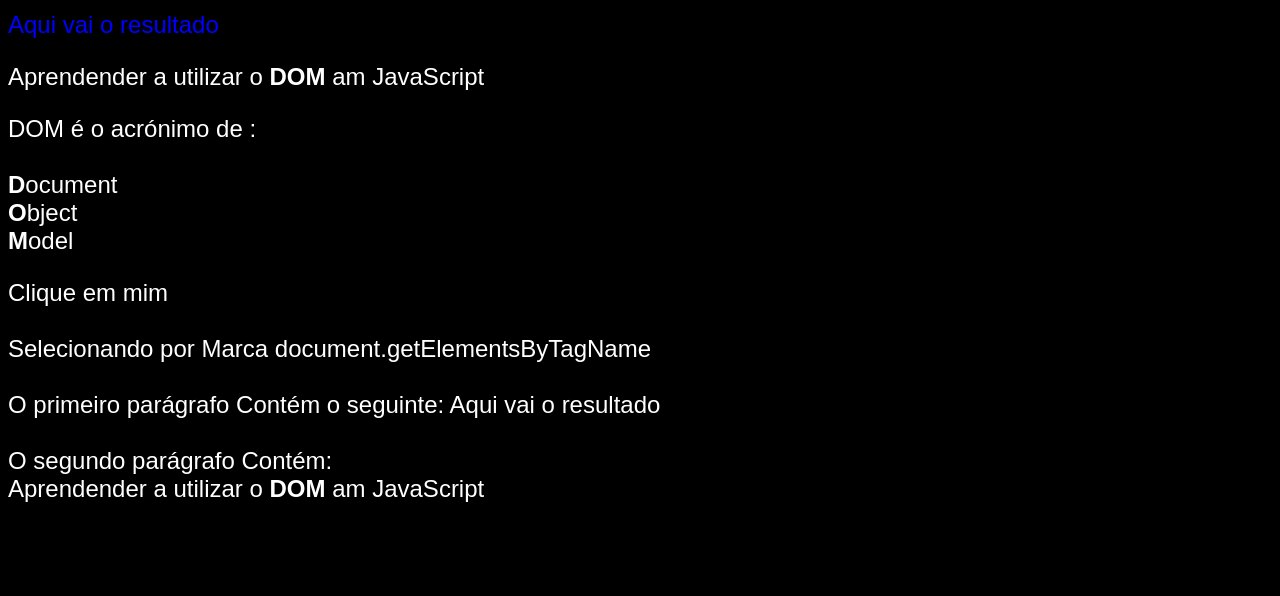
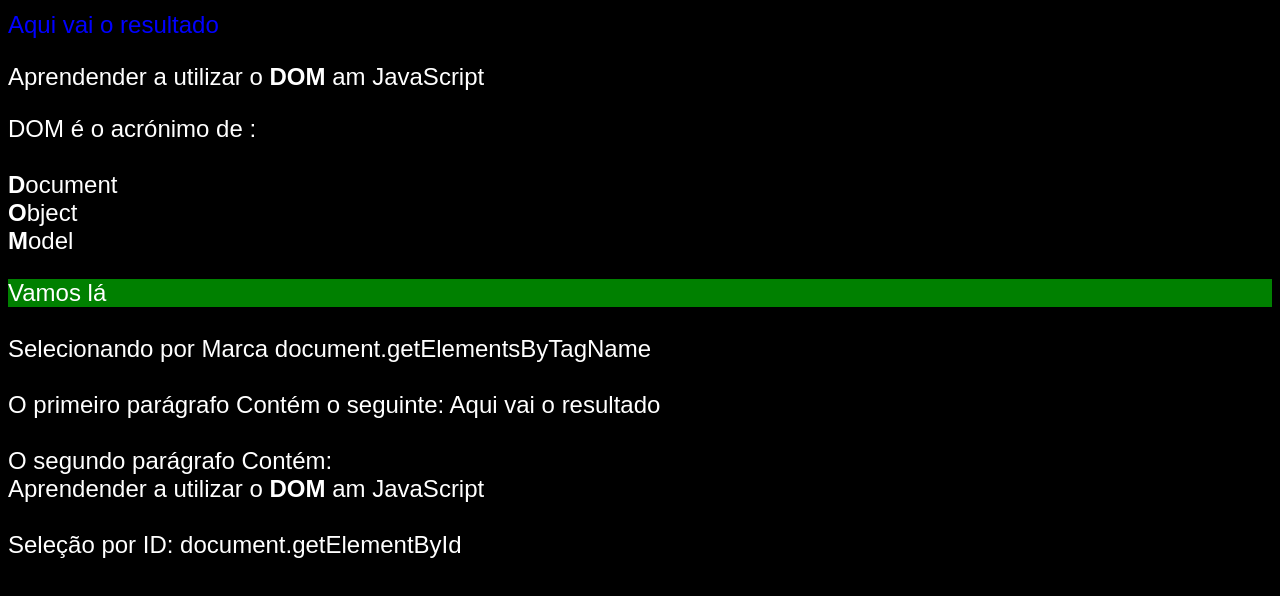
Before and after one commit to FilipeMGaspar/JavaScript, a plain HTML site: page aula09/ex005.html in a window 1280 px wide. Shown: the part 108-704 px from the top of the page. Drawn offline with Linux system fonts and the light colour scheme.

Commit message:
aula09 - getElementById

```diff
--- a/aula09/ex005.html
+++ b/aula09/ex005.html
@@ -16,7 +16,7 @@
     <p>Aqui vai o resultado</p>
     <p>Aprendender a utilizar o <strong>DOM</strong> am JavaScript</p>
     <p>DOM é o acrónimo de :<br><br><strong>D</strong>ocument<br><strong>O</strong>bject<br><strong>M</strong>odel<br></p>
-    <div>Clique em mim</div>
+    <div id="msg">Clique em mim</div>
     <script>
         document.write('<br>Selecionando por Marca document.getElementsByTagName<br>');
         var p1 = window.document.getElementsByTagName('p')[0];
@@ -30,6 +30,10 @@
         //window.alert(p2.innerHTML);//Coloca também as tags filhas como o <strong></strong>
         //window.alert(p2.innerText);
 
+        document.write('<br> Seleção por ID: document.getElementById<br>');
+        var d = window.document.getElementById('msg');//selecionar a div através do ID
+        d.style.background = "green";
+        d.innerText = 'Vamos lá';
     </script>
 </body>
 </html>
```
